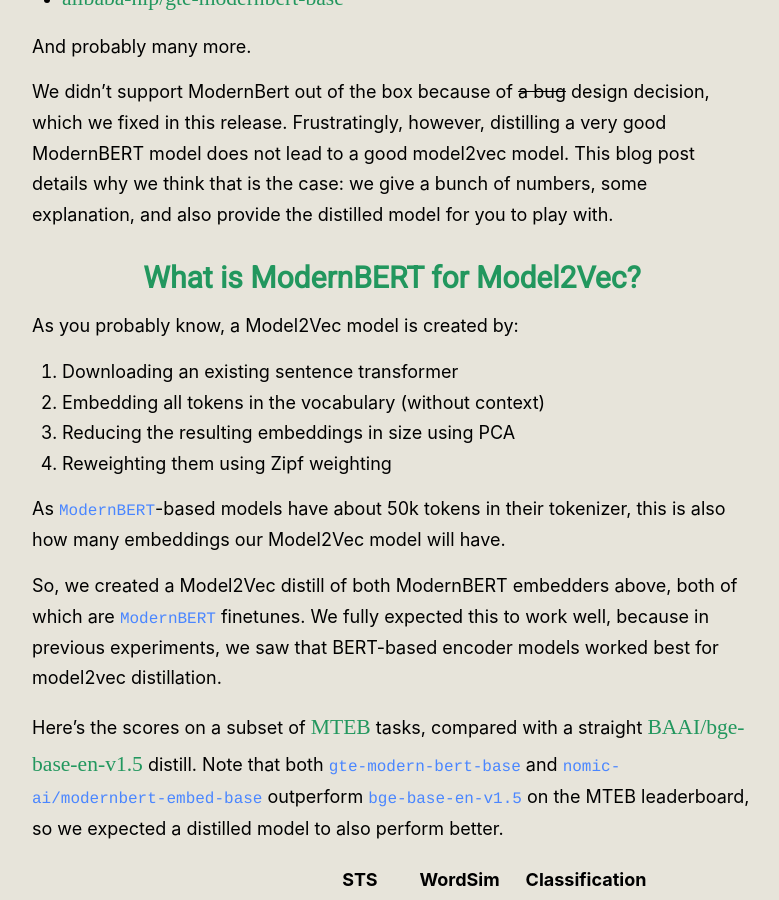
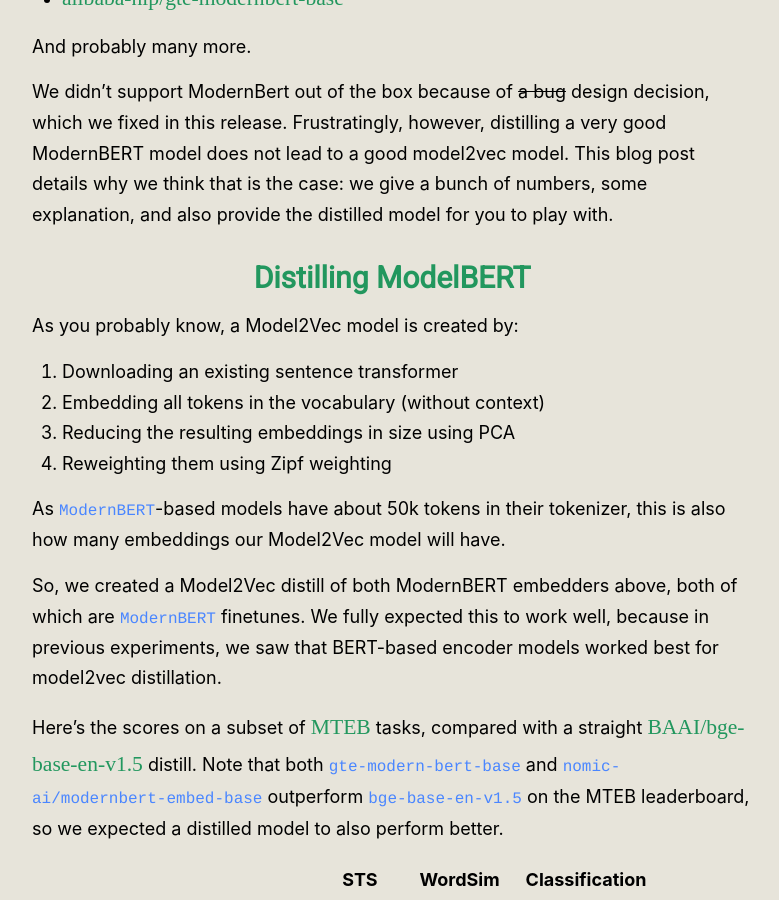
Before and after one commit to MinishLab/minishlab.github.io, a Jekyll site: the page built from _posts/2025-01-28-modernbert.md, in a window 1280 px wide and 900 px high, scrolled down 662 px. Shown: the whole window, without its empty margins (248-1027 px from the left). Built offline with Jekyll 4.4.1, drawn with Linux system fonts in a browser that asks for light colours; some web fonts are replaced.

Commit message:
fix title

```diff
--- a/_posts/2025-01-28-modernbert.md
+++ b/_posts/2025-01-28-modernbert.md
@@ -15,7 +15,7 @@
 
 We didn't support ModernBert out of the box because of ~~a bug~~ design decision, which we fixed in this release. Frustratingly, however, distilling a very good ModernBERT model does not lead to a good model2vec model. This blog post details why we think that is the case: we give a bunch of numbers, some explanation, and also provide the distilled model for you to play with.
 
-# What is ModernBERT for Model2Vec?
+# Distilling ModelBERT
 
 As you probably know, a Model2Vec model is created by:
 
```
